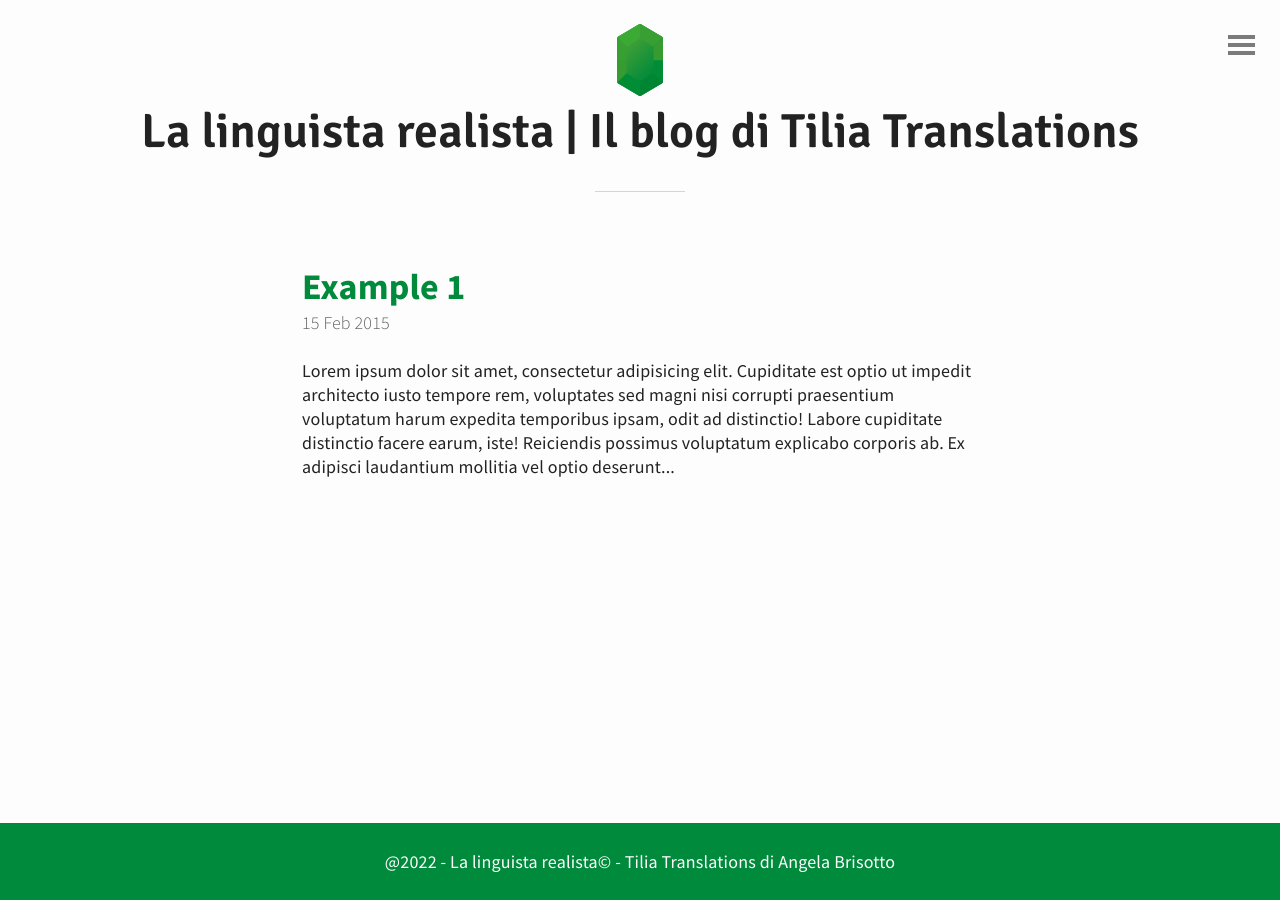
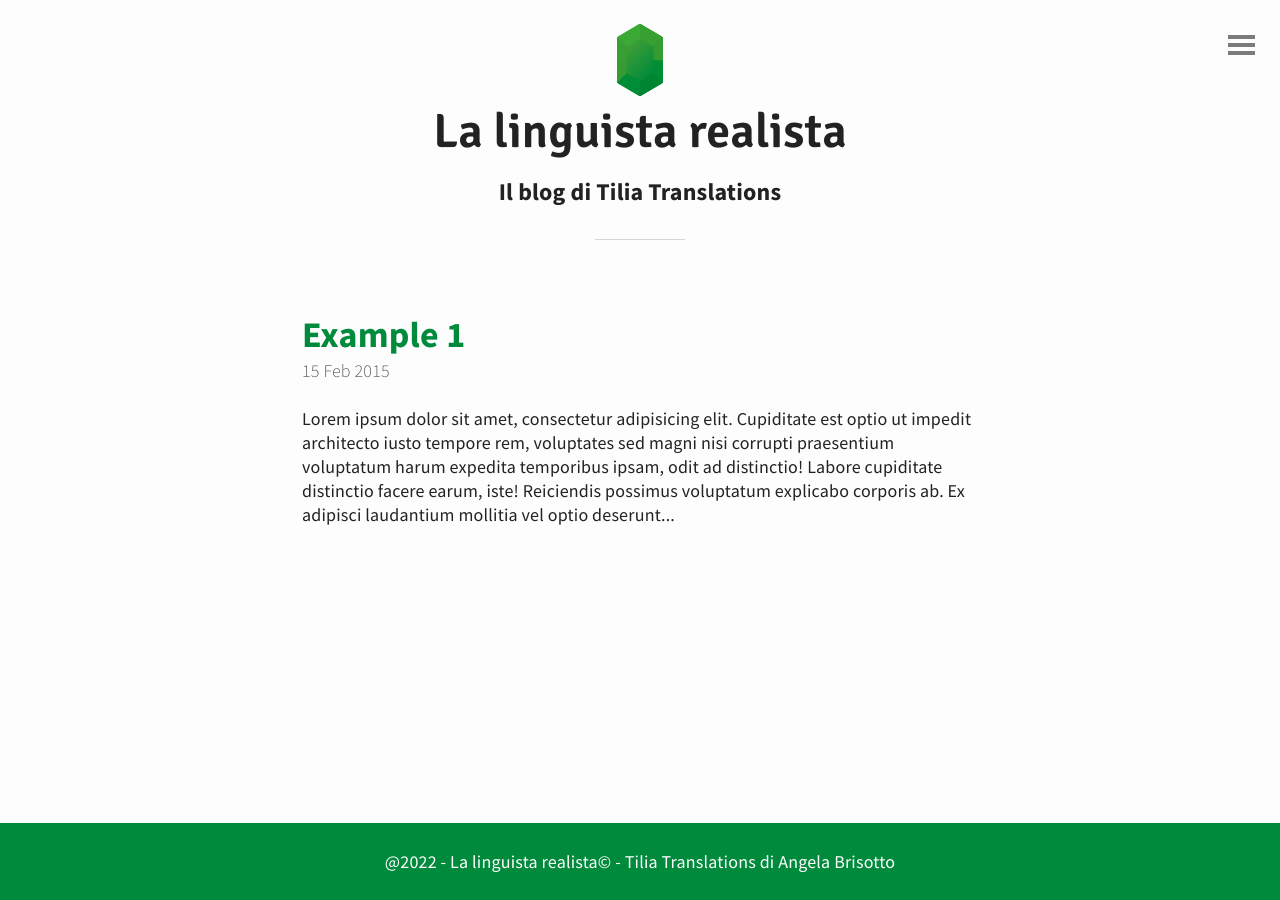
Before and after one commit to angelatiliatranslations/blog, a Jekyll site: the page built from index.html, in a window 1280 px wide. Built offline with Jekyll 4.4.1, drawn with Linux system fonts in a browser that asks for light colours; the list of posts is cut into pages by our own code.

```diff
--- a/_includes/header.html
+++ b/_includes/header.html
@@ -1,6 +1,7 @@
 <header id="header">
 	<a href="{{ site.baseurl }}">
 		<img src="{{ "/img/emerald.svg" | prepend: site.baseurl | replace: '//', '/' }}" alt="Emerald Logo">
-	  <h1>La linguista realista | Il blog di Tilia Translations</h1>
+	  <h1>La linguista realista</h1>
+		<h3>Il blog di Tilia Translations</h3>
 	</a>
 </header>
```
